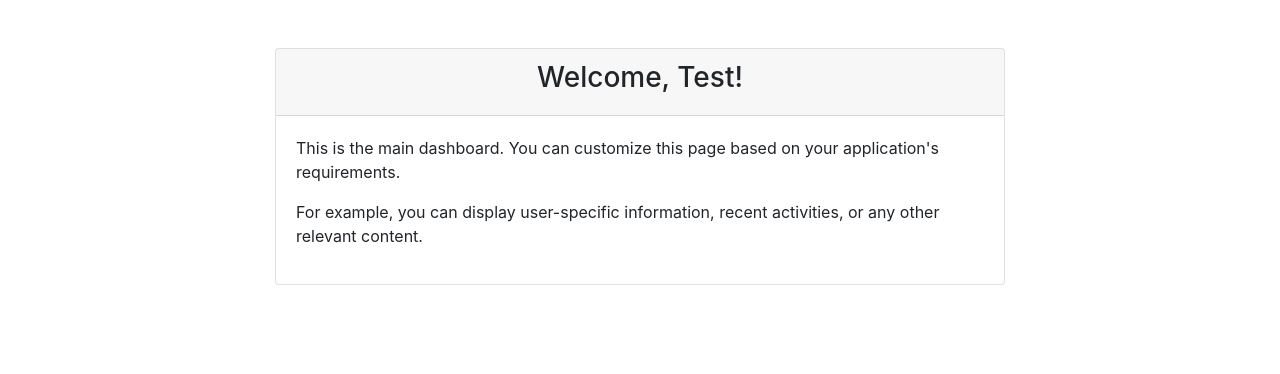
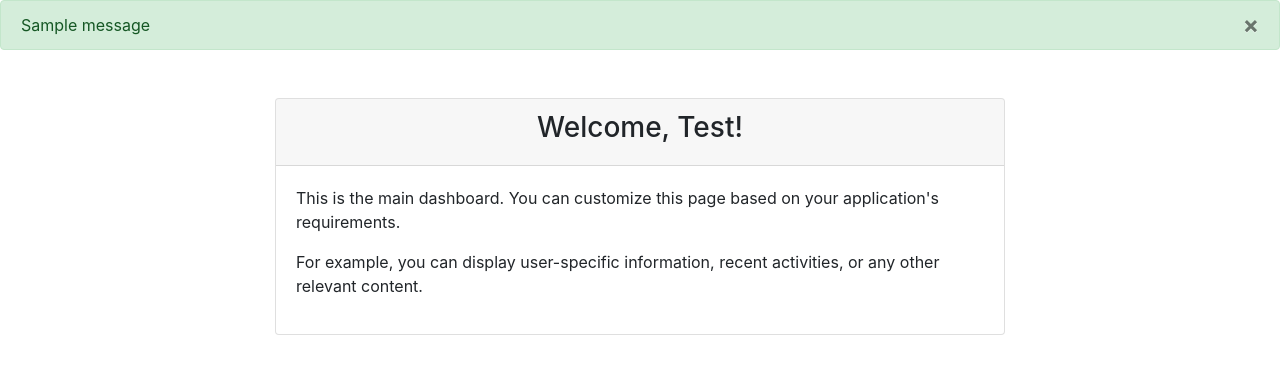
Before and after one commit to Kacprucha/ODwSI2023Z, a Flask app: page /home in a window 1280 px wide. Shown: the part 56-430 px from the top of the page. Run offline with Flask 3, Linux system fonts and the light colour scheme; tables that the repository leaves empty hold one stand-in row (values such as "Sample post"); one stand-in notice (Sample message) is shown; some libraries are stand-ins or nearby versions.

Commit message:
Changes in html pages

```diff
--- a/website/templates/home.html
+++ b/website/templates/home.html
@@ -21,11 +21,33 @@
                 <a class="nav-link" href="/home">Home</a>
             </li>
             <li class="nav-item">
-                <a class="nav-link" href="/index">Logout</a>
+                <a class="nav-link" href="/logout">Logout</a>
             </li>
         </ul>
     </div>
 </nav>
+
+{% with messages = get_flashed_messages(with_categories=true) %}
+    {% if messages %}
+        {% for category, message in messages %}
+            {% if category == 'error' %}
+                <div class="alert alert-danger alter-dismissable fade show" role="alert">
+                    {{ message }}
+                    <button type="button" class="close" data-dismiss="alert">
+                        <span aria-hidden="true">&times;</span>
+                    </button>
+                </div>
+            {% else %}
+                <div class="alert alert-success alter-dismissable fade show" role="alert">
+                    {{ message }}
+                    <button type="button" class="close" data-dismiss="alert">
+                        <span aria-hidden="true">&times;</span>
+                    </button>
+                </div>
+            {% endif %}
+        {% endfor %}
+    {% endif %}
+{% endwith %}
 
 <div class="container mt-5">
     <div class="row justify-content-center">
--- a/website/templates/index.html
+++ b/website/templates/index.html
@@ -17,9 +17,6 @@
     </button>
     <div class="collapse navbar-collapse" id="navbarNav">
         <ul class="navbar-nav ml-auto">
-            <li class="nav-item">
-                <a class="nav-link" href="/home">Home</a>
-            </li>
             {% if 'username' not in session %}
                 <li class="nav-item">
                     <a class="nav-link" href="/login">Login</a>
```
Also changed, not shown: website/templates/login.html (+15 -6 lines).
